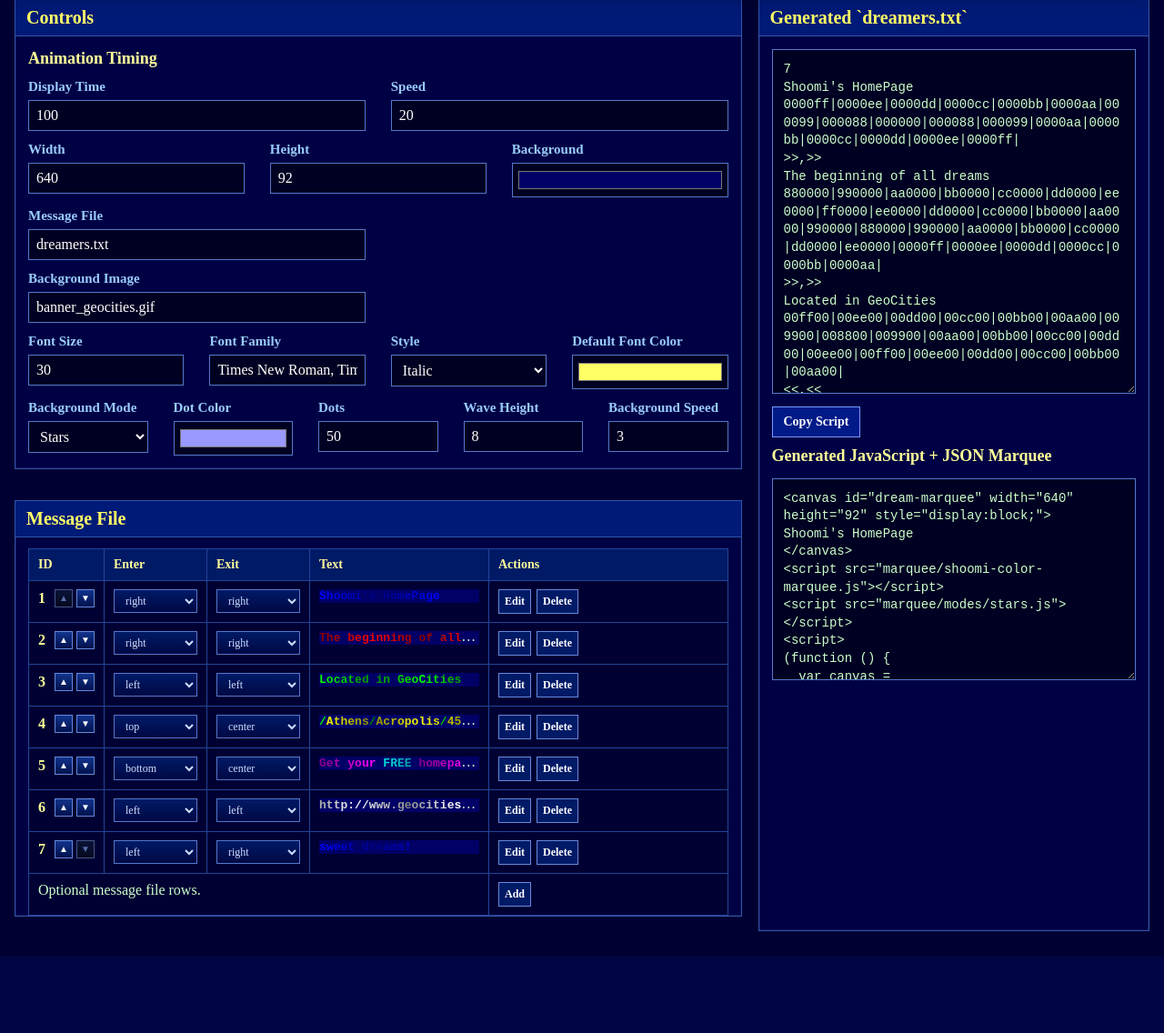
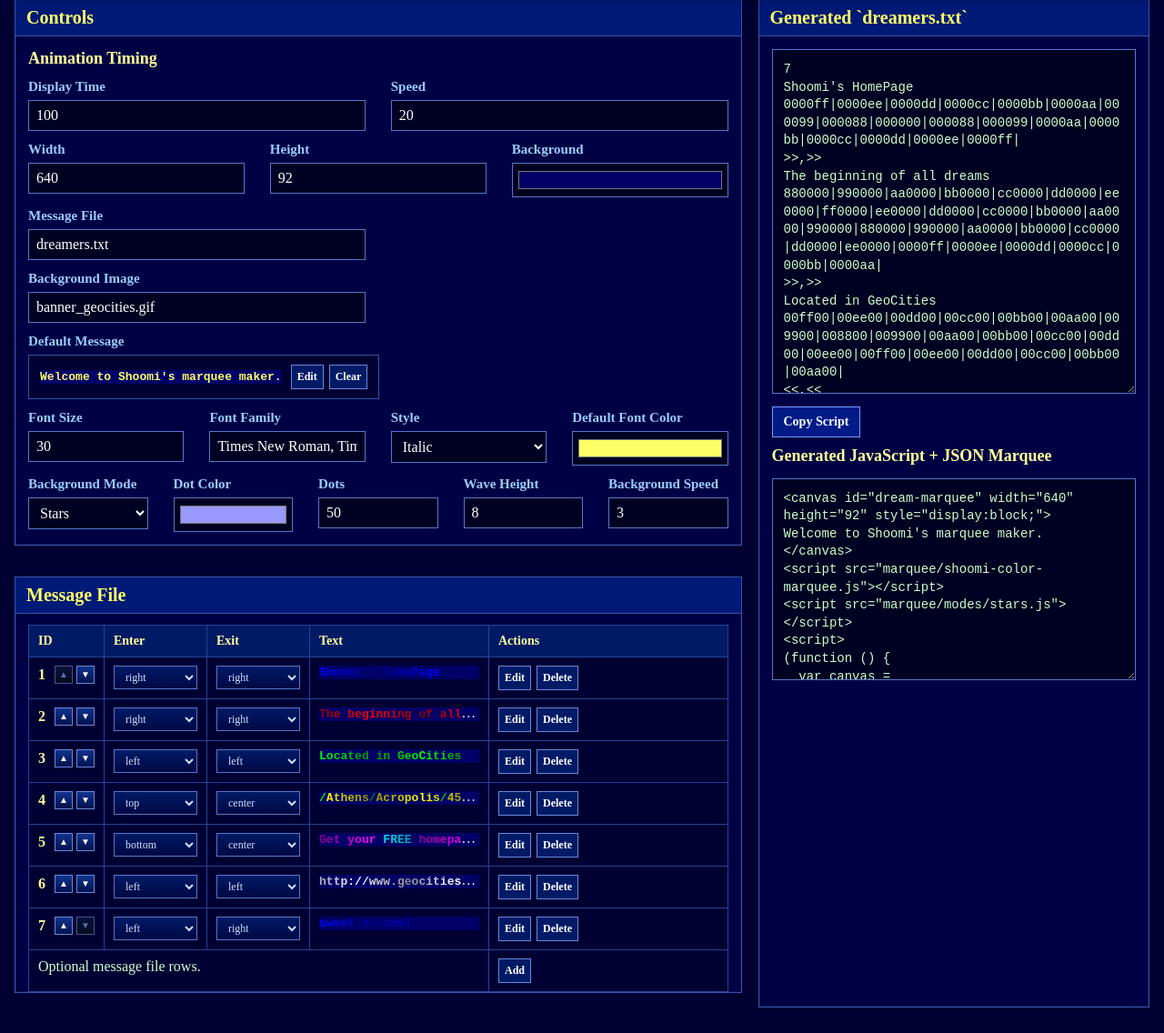
Before and after one commit to lewismoten/Athens-Acropolis-4507, a PHP site: page /marquee/index.html in a window 1280 px wide. Shown: the part 245-1381 px from the top of the page at 91% size. Before the commit the page ends 1297 px from the top, so only its background shows below. Run offline with PHP 8.4, Linux system fonts and the light colour scheme.

Commit message:
add default message

```diff
--- a/marquee/index.css
+++ b/marquee/index.css
@@ -289,6 +289,21 @@ A {
   align-items: center;
 }
 
+.default-message-card {
+  display: flex;
+  align-items: center;
+  justify-content: space-between;
+  gap: 10px;
+  padding: 10px 12px;
+  border: 1px solid #3355aa;
+  background: #000033;
+}
+
+.default-message-preview {
+  flex: 1 1 auto;
+  min-width: 0;
+}
+
 .row-button {
   padding: 5px 6px;
   border: 1px solid #6688dd;
--- a/marquee/index.html
+++ b/marquee/index.html
@@ -68,6 +68,13 @@
             <SPAN CLASS="field-label">Background Image</SPAN>
             <INPUT ID="marquee-background-image" CLASS="field-input" TYPE="text" VALUE="banner_geocities.gif">
           </LABEL>
+        </DIV>
+
+        <DIV CLASS="field-row">
+          <DIV CLASS="field">
+            <SPAN CLASS="field-label">Default Message</SPAN>
+            <DIV ID="default-message-card" CLASS="default-message-card"></DIV>
+          </DIV>
         </DIV>
 
           <DIV CLASS="field-row field-row-4">
@@ -201,7 +208,7 @@
 
         <DIV CLASS="modal-actions">
           <BUTTON TYPE="button" ID="modal-cancel" CLASS="row-button">Cancel</BUTTON>
-          <BUTTON TYPE="submit" CLASS="action-button">Save Row</BUTTON>
+          <BUTTON TYPE="submit" CLASS="action-button">Save</BUTTON>
         </DIV>
       </DIV>
     </FORM>
--- a/marquee/index.js
+++ b/marquee/index.js
@@ -26,20 +26,28 @@
   var generatedFileHeading = document.getElementById("generated-file-heading");
   var copyButton = document.getElementById("copy-code");
   var copyStatus = document.getElementById("copy-status");
+  var defaultMessageCard = document.getElementById("default-message-card");
   var sequenceGridBody = document.getElementById("sequence-grid-body");
   var rowModal = document.getElementById("row-modal");
   var rowModalForm = document.getElementById("row-modal-form");
   var modalCancel = document.getElementById("modal-cancel");
   var marqueeApi = window.ShoomiColorMarquee;
   var previewMarquee;
+  var defaultMessageRow = {
+    start: ">>",
+    end: "<<",
+    text: "Welcome to Shoomi's marquee maker.",
+    colors: "ffff66|ffee88|ffdd55|ffee88|"
+  };
   var sequenceRows = [];
   var editingRowIndex = -1;
+  var editingDefaultMessage = false;
   var modalHistory = [];
   var modalHistoryIndex = -1;
   var modalSelectionStart = 0;
   var modalSelectionEnd = 0;
 
-  if (!form || !previewCanvas || !codeOutput || !htmlCodeOutput || !marqueeApi || !sequenceGridBody || !rowModal || !rowModalForm) {
+  if (!form || !previewCanvas || !codeOutput || !htmlCodeOutput || !marqueeApi || !sequenceGridBody || !rowModal || !rowModalForm || !defaultMessageCard) {
     return;
   }
 
@@ -89,6 +97,7 @@
 
   form.addEventListener("input", onFormFieldInput);
   form.addEventListener("change", onFormFieldChange);
+  defaultMessageCard.addEventListener("click", onDefaultMessageClick);
   sequenceGridBody.addEventListener("click", onSequenceGridClick);
   sequenceGridBody.addEventListener("input", onSequenceGridInput);
   sequenceGridBody.addEventListener("change", onSequenceGridChange);
@@ -152,6 +161,7 @@
       previewCanvas.style.height = config.height + "px";
     }
     updateGeneratedFileHeading();
+    renderDefaultMessageCard(config.background);
     renderSequenceGrid(config.background);
     codeOutput.value = buildDreamersScript(config, rows);
     htmlCodeOutput.value = buildCanvasEmbedCode(config, rows);
@@ -231,14 +241,15 @@
 
   function buildCanvasEntries(config, rows) {
     var entries = [];
+    var sourceRows = rows.length ? rows : [defaultMessageRow];
     var index;
 
-    for (index = 0; index < rows.length; index += 1) {
+    for (index = 0; index < sourceRows.length; index += 1) {
       entries.push({
-        start: rows[index].start,
-        end: rows[index].end,
-        text: rows[index].text,
-        colors: marqueeApi.parseColorList(rows[index].colors)
+        start: sourceRows[index].start,
+        end: sourceRows[index].end,
+        text: sourceRows[index].text,
+        colors: marqueeApi.parseColorList(sourceRows[index].colors)
       });
     }
 
@@ -283,23 +294,19 @@
     var lines = [];
     var index;
 
-    if (!useMessageFile) {
-      for (index = 0; index < rows.length; index += 1) {
     entriesConfig.push({
-          start: rows[index].start,
-          end: rows[index].end,
-          text: rows[index].text,
-          colors: splitColorPipe(rows[index].colors)
+      start: defaultMessageRow.start,
+      end: defaultMessageRow.end,
+      text: defaultMessageRow.text,
+      colors: splitColorPipe(defaultMessageRow.colors)
     });
-      }
-    }
 
     if (useMessageFile) {
       optionsConfig.messageFile = fileName;
     }
 
     lines.push('<canvas id="dream-marquee" width="' + config.width + '" height="' + config.height + '" style="display:block;">');
-    lines.push(escapeForInlineText((rows[0] && rows[0].text) || "Dream marquee"));
+    lines.push(escapeForInlineText(defaultMessageRow.text || "Dream marquee"));
     lines.push("</canvas>");
     lines.push('<script src="marquee/shoomi-color-marquee.js"><\/script>');
     for (index = 0; index < modeScripts.length; index += 1) {
@@ -310,9 +317,7 @@
     lines.push('  var canvas = document.getElementById("dream-marquee");');
     lines.push("  var marqueeApi = window.ShoomiColorMarquee;");
     lines.push("  var marqueeOptions = " + stringifyForCode(optionsConfig, 2) + ";");
-    if (!useMessageFile) {
     lines.push("  var marqueeEntries = " + stringifyForCode(entriesConfig, 2) + ";");
-    }
     lines.push("");
     lines.push("  if (!canvas || !canvas.getContext || !marqueeApi) {");
     lines.push("    return;");
@@ -320,13 +325,11 @@
     lines.push("");
     lines.push("  marqueeOptions.canvas = canvas;");
     lines.push("  marqueeOptions.defaultColors = marqueeApi.parseColorList(marqueeOptions.defaultColors.join(\"|\"));");
-    if (!useMessageFile) {
     lines.push("  marqueeOptions.entries = marqueeEntries.map(function (entry) {");
     lines.push("    return marqueeApi.createEntry(entry.start + \",\" + entry.end, entry.text, entry.colors.join(\"|\"), {");
     lines.push("      defaultColors: marqueeOptions.defaultColors");
     lines.push("    });");
     lines.push("  });");
-    }
     lines.push("");
     lines.push("  marqueeApi.createCanvasMarquee(marqueeOptions);");
     lines.push("}());");
@@ -415,6 +418,16 @@
     sequenceGridBody.innerHTML = html;
   }
 
+  function renderDefaultMessageCard(backgroundColor) {
+    defaultMessageCard.innerHTML = [
+      '<div class="sequence-text default-message-preview" title="' + escapeHtml(defaultMessageRow.text || "") + '" style="background:' + escapeHtml(backgroundColor || "#000066") + ';">' + buildColorizedTextMarkup(defaultMessageRow.text || "", defaultMessageRow.colors || "") + "</div>",
+      '<div class="sequence-cell-actions">',
+      '<button type="button" class="row-button default-message-edit">Edit</button>',
+      '<button type="button" class="row-button default-message-clear">Clear</button>',
+      "</div>"
+    ].join("");
+  }
+
   function buildMoveButton(direction, index, disabled) {
     var isUp = direction === "up";
     var symbol = isUp ? "&#9650;" : "&#9660;";
@@ -460,6 +473,7 @@
     };
 
     editingRowIndex = typeof index === "number" ? index : -1;
+    editingDefaultMessage = index === -2;
     fields.modalText.value = values.text || "";
     fields.modalColors.value = normalizeColorPipeForText(values.text || "", values.colors || "", "ffff66|ffee88|ffdd55|ffee88|");
     modalHistory = [];
@@ -481,6 +495,7 @@
   function closeRowModal() {
     rowModal.hidden = true;
     editingRowIndex = -1;
+    editingDefaultMessage = false;
     modalHistory = [];
     modalHistoryIndex = -1;
   }
@@ -502,7 +517,10 @@
       return;
     }
 
-    if (editingRowIndex >= 0) {
+    if (editingDefaultMessage) {
+      defaultMessageRow.text = record.text;
+      defaultMessageRow.colors = record.colors;
+    } else if (editingRowIndex >= 0) {
       sequenceRows[editingRowIndex] = record;
     } else {
       sequenceRows.push(record);
@@ -809,6 +827,21 @@
 
     if (target.classList.contains("row-edit")) {
       openRowModal(index);
+    }
+  }
+
+  function onDefaultMessageClick(event) {
+    var target = event.target;
+
+    if (target.classList.contains("default-message-edit")) {
+      openRowModal(-2, defaultMessageRow);
+      return;
+    }
+
+    if (target.classList.contains("default-message-clear")) {
+      defaultMessageRow.text = "";
+      defaultMessageRow.colors = "";
+      updateMarquee();
     }
   }
 
--- a/title.js
+++ b/title.js
@@ -22,6 +22,7 @@
     fps: 30,
     displayFrames: 100,
     defaultColors: marqueeApi.parseColorList("ffaa00"),
+    entries: [[">>,<<", (canvas.textContent || "Shoomi's HomePage").trim(), "ffaa00"]],
     messageFile: "dreamers.txt"
   });
 
```
Lines whose indentation alone changed are shown as unchanged.
